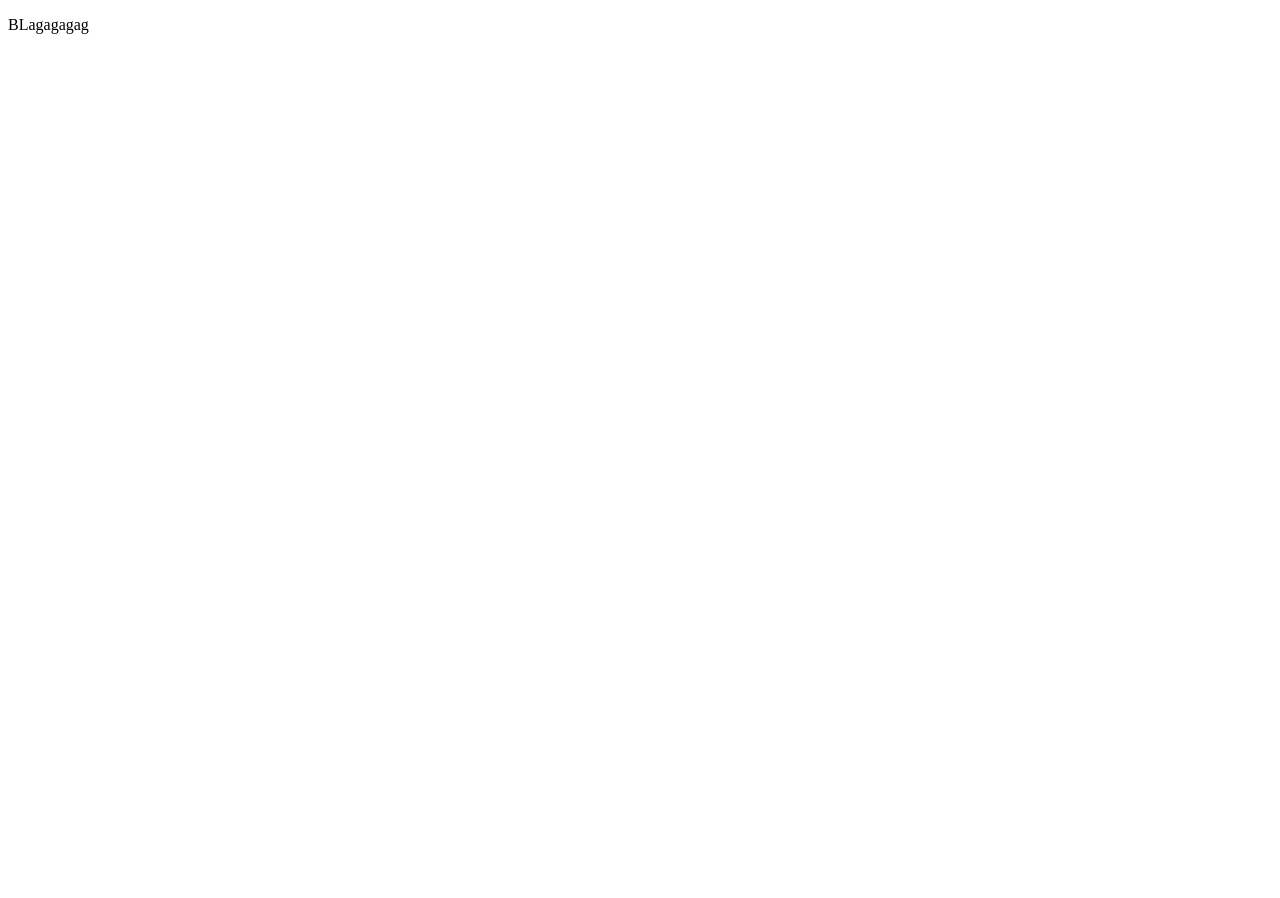
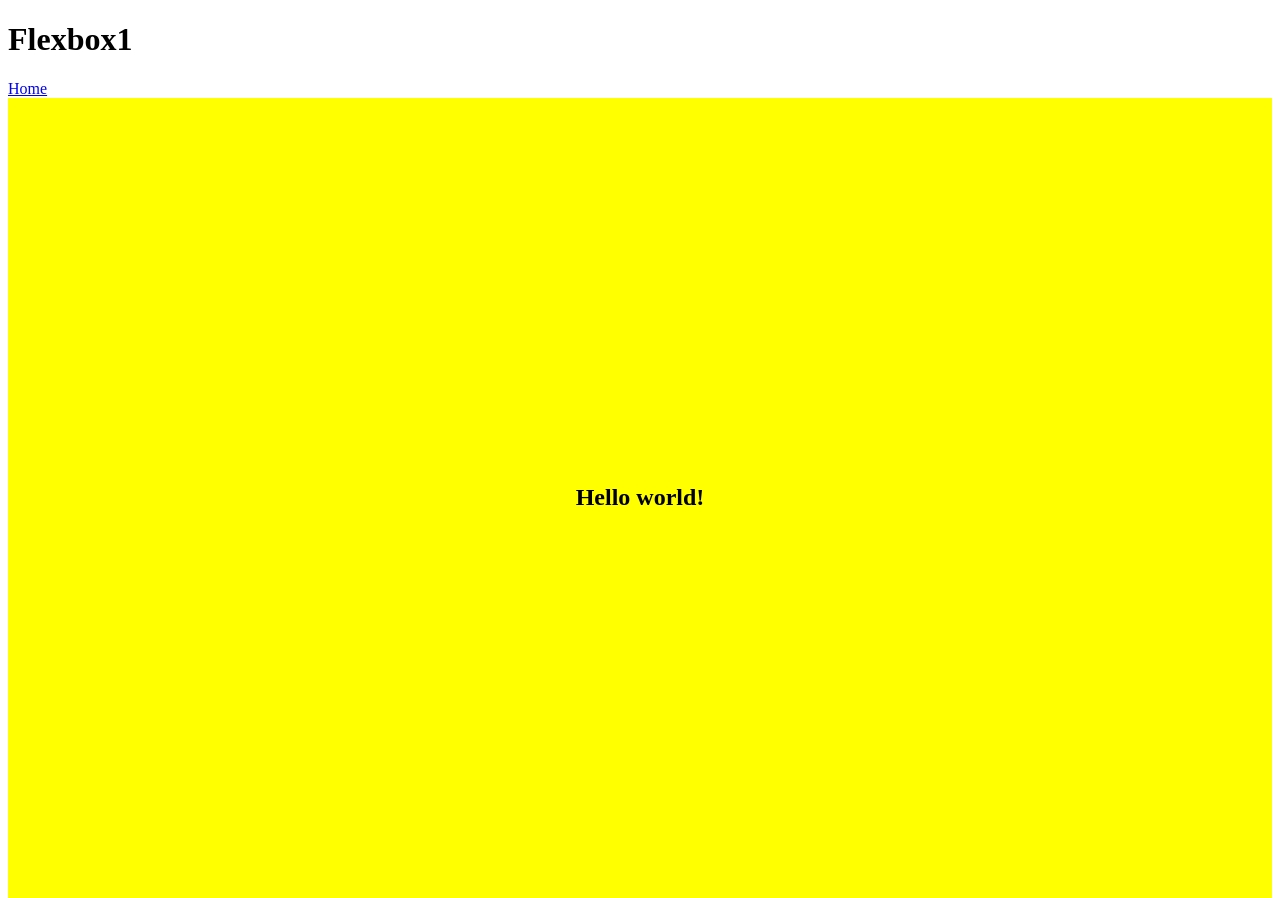
Before and after one commit to 27mfarah-collab/Flexbox-Labs, a plain HTML site: page html/flexbox1.html in a window 1280 px wide. Before the commit the page ends 800 px from the top, so only its background shows below. Drawn offline with Linux system fonts and the light colour scheme.

Commit message:
followed task 1 directions and use flexbox to make a yellow box with words centered at the middle of the page

```diff
--- a/css/style.css
+++ b/css/style.css
@@ -0,0 +1,3 @@
+html, body{
+    height: 100%;
+}
--- a/css/style1.css
+++ b/css/style1.css
@@ -0,0 +1,11 @@
+html, body{
+    height: 100%;
+}
+main{
+    background-color: yellow;
+    min-height: 100%;
+    display: flex;
+    flex-direction: row;
+    justify-content: center;
+    align-items: center;
+}
--- a/html/flexbox1.html
+++ b/html/flexbox1.html
@@ -7,6 +7,11 @@
     <link rel="stylesheet" type="text/css" href="../css/style1.css">
 </head>
 <body>
-    <p>BLagagagag</p>
+    <h1>Flexbox1</h1>
+    <a href="../index.html">Home</a>
+    <main>
+        <h2>Hello world!</h2>
+
+    </main>
 </body>
 </html>
```
Also changed, not shown: index.html (+1 -0 lines).
